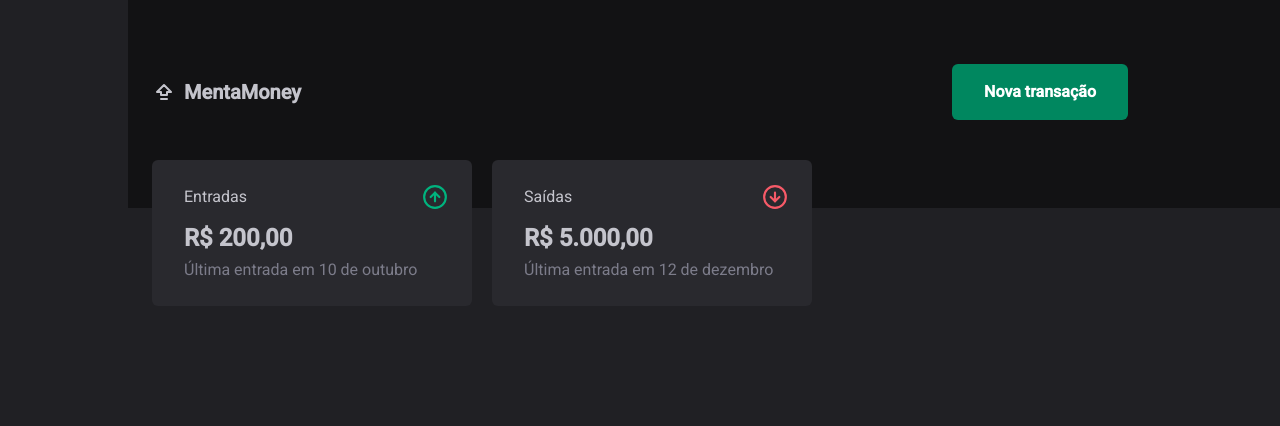
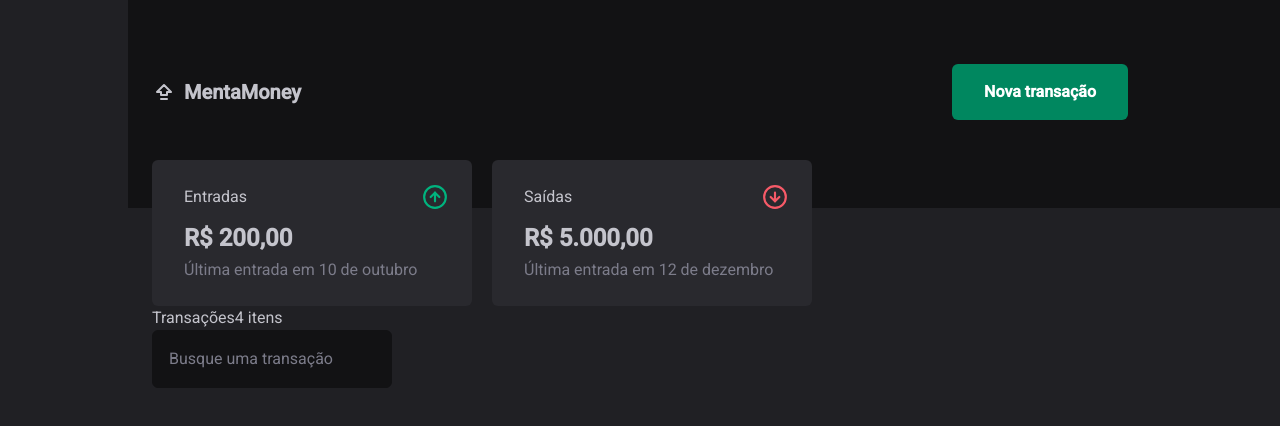
Before and after one commit to MatheusCPimentel/menta-money-test, a Next.js app: page / in a window 1280 px wide. Shown: the top 426 px of the page. Built offline with nearby package versions, Linux system fonts and the light colour scheme.

Commit message:
Created input component

```diff
--- a/src/app/layout.tsx
+++ b/src/app/layout.tsx
@@ -5,6 +5,7 @@ import { Roboto } from 'next/font/google'
 import { DashboardCard } from '@/components/DashboardCard'
 import { ArrowBigUpDash } from 'lucide-react'
 import { Button } from '@/components/Button'
+import { Input } from '@/components/Input'
 
 const roboto = Roboto({
   weight: ['400', '500'],
@@ -45,6 +46,17 @@ export default function RootLayout({ children }: { children: ReactNode }) {
           />
         </div>
 
+        <div>
+          <div>
+            <span>Transações</span>
+            <span>4 itens</span>
+          </div>
+
+          <div>
+            <Input placeholder="Busque uma transação" />
+          </div>
+        </div>
+
         <div>{children}</div>
       </body>
     </html>
--- /dev/null
+++ b/src/components/Input.tsx
@@ -0,0 +1,19 @@
+import { FC, InputHTMLAttributes } from 'react'
+
+interface InputProps extends InputHTMLAttributes<HTMLInputElement> {
+  hasError?: boolean
+}
+
+export const Input: FC<InputProps> = (props) => {
+  const { hasError = false, ...rest } = props
+
+  return (
+    <input
+      className={`${
+        hasError ? 'border-red' : ''
+      } w-60 rounded-md border border-gray-1 bg-gray-1 p-4 text-gray-6 outline-0 placeholder:text-gray-5 focus:border-green`}
+      type="text"
+      {...rest}
+    />
+  )
+}
```
